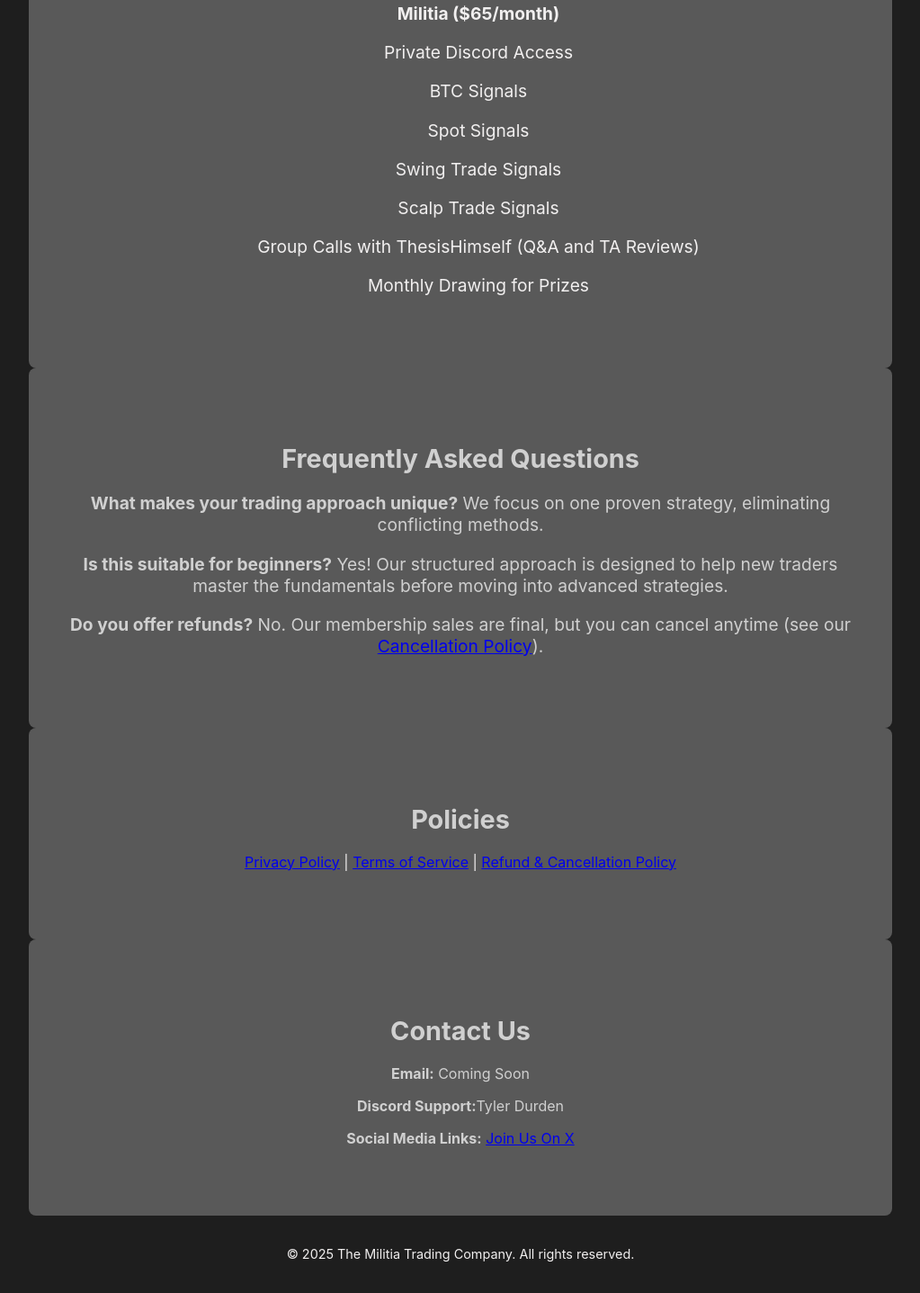
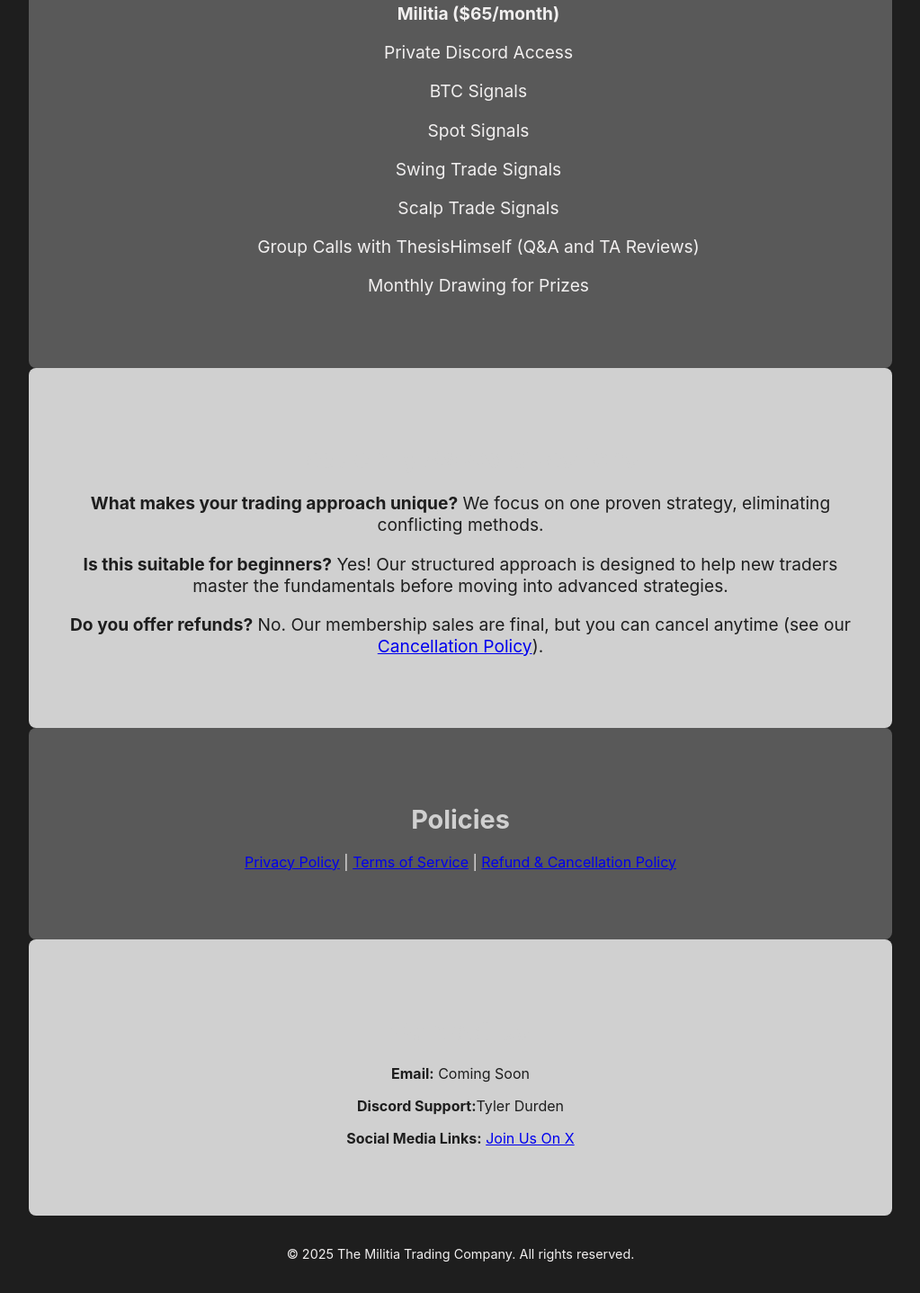
Before and after one commit to themilitiatradingcompany/website, a plain HTML site: page index.html in a window 1280 px wide. Shown: the part 1614-3051 px from the top of the page at 90% size, without its empty margins (128-1151 px from the left). Drawn offline with Linux system fonts and the light colour scheme.

Commit message:
made adjustments to stylev4

```diff
--- a/assets/style_v_four.css
+++ b/assets/style_v_four.css
@@ -113,8 +113,8 @@ section h2 {
 
 /* FAQ Section */
 #faq {
-    background: var(--primary-color);
-    color: var(--accent-color);
+    background: var(--accent-color);
+    color: var(--background-color);
     border-radius: 8px;
 }
 
@@ -126,8 +126,8 @@ section h2 {
 
 /* Contact Section */
 #contact {
-    background: var(--primary-color);
-    color: var(--accent-color);
+    background: var(--accent-color);
+    color: var(--background-color);
     border-radius: 8px;
 }
 
```
